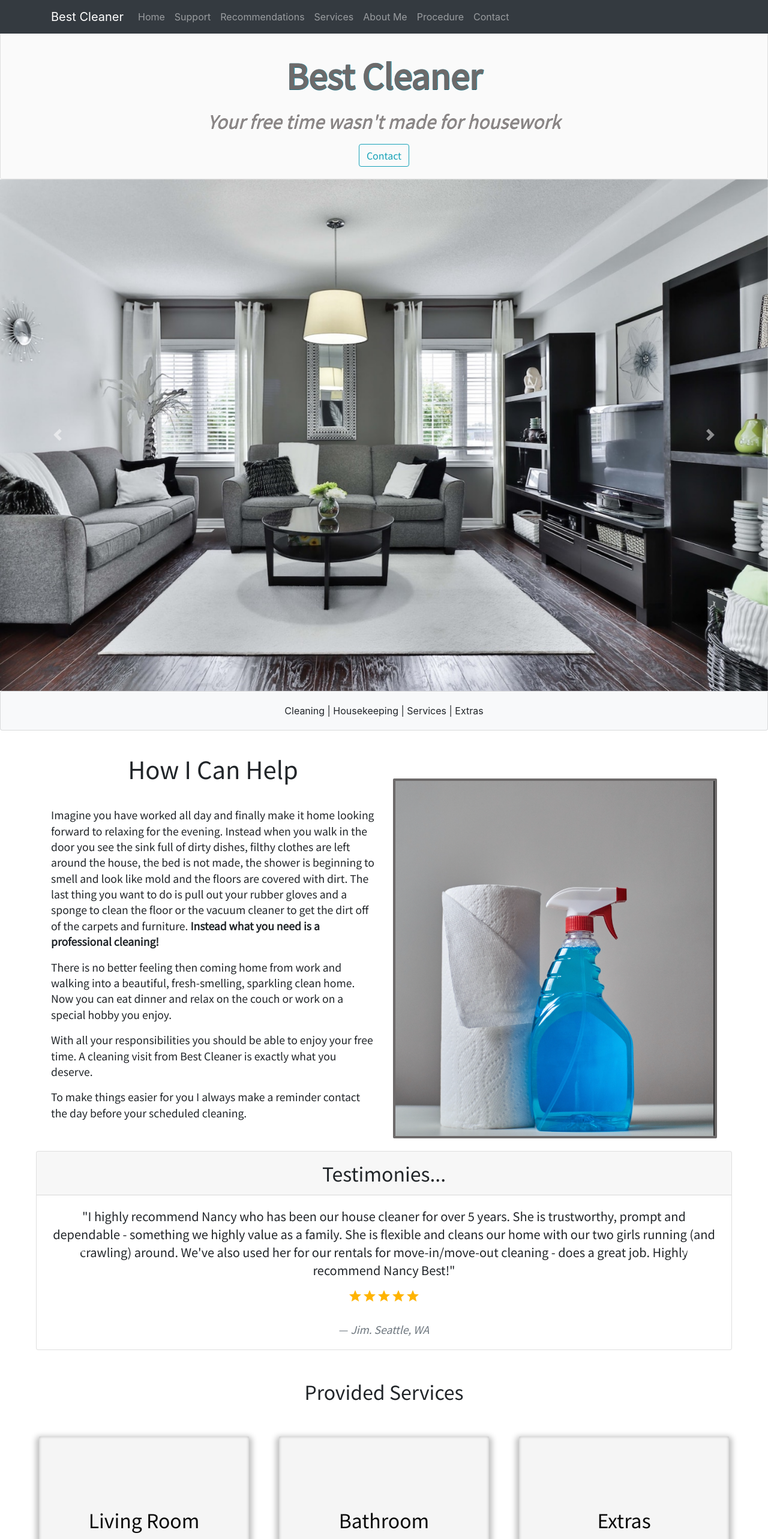
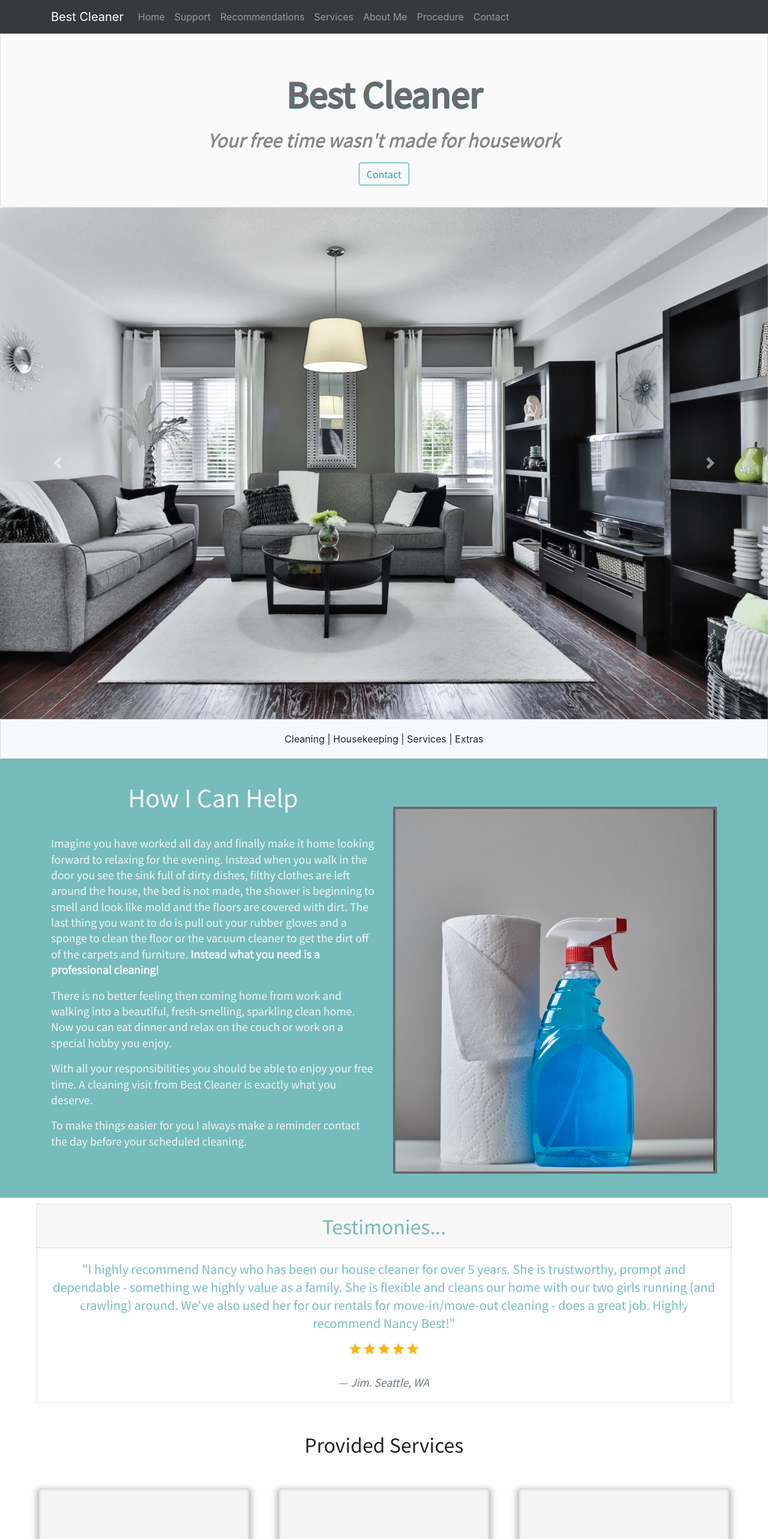
Before and after one commit to stacyburris/best-cleaner, a React (Create React App) app: page /help in a window 1280 px wide. Shown: the top 2566 px of the page at 60% size. Built offline with nearby package versions, Linux system fonts and the light colour scheme.

Commit message:
changed background color, text, and cursor pointer

```diff
--- a/src/App.css
+++ b/src/App.css
@@ -1,29 +1,34 @@
-@media(max-width: 540px){
-    .container{
-        width: 375px;
+@media (max-width: 480px) {
+  .container {
+    width: 100vw;
     display: block;
-
+  }
+  #profile {
+    width: auto;
+    height: auto;
+  }
+  .Footer {
+    height: 88vh;
   }
 
-
+  /* @media (max-width: 480px) {
+        .container {
+          width: 100vw;
+        } */
   /* .details p {
         font-size: 20px;
         color: rgb(249, 246, 246);
         text-shadow: 0.02em 0 rgb(122, 121, 121), 0 0.02em rgb(122, 121, 121);
 
     } */
-
-
 }
 
-
-@media(max-width: 1000px){
-    .container{
+/* @media (max-width: 1000px) {
+  .container {
     width: 375px;
     display: block;
   }
-    }
-
+} */
 
 .carousel-indicators li {
   background-color: transparent;
--- a/src/App.scss
+++ b/src/App.scss
@@ -1 +1,5 @@
 @import "~bootstrap/scss/bootstrap";
+
+.active {
+  color: rgba(63, 161, 161, 0.714);
+}
--- a/src/components/about/about.scss
+++ b/src/components/about/about.scss
@@ -1,27 +1,25 @@
-@import url('https://fonts.googleapis.com/css2?family=Noto+Sans+SC&display=swap');
-.about{
-    background-color: rgba(72, 179, 179, 0.714);
-
-    h2{
+@import url("https://fonts.googleapis.com/css2?family=Noto+Sans+SC&display=swap");
+.about {
+  background-color: rgba(63, 161, 161, 0.714);
+  color: whitesmoke;
+  h2 {
     text-align: center;
     margin-top: 10vh;
-        font-family: 'Noto Sans SC', sans-serif;
-
+    font-family: "Noto Sans SC", sans-serif;
   }
-    p{
+  p {
     font-size: 1.2rem;
     margin-left: 10px;
     margin-top: 20px;
-        font-family: 'Noto Sans SC', sans-serif;
+    font-family: "Noto Sans SC", sans-serif;
   }
 }
-#about-nancy{
+#about-nancy {
   padding-top: 20px;
   padding-bottom: 40px;
-
 }
-#profile{
+#profile {
   margin-top: 20vh;
   height: auto;
-    width:auto
+  width: auto;
 }
--- a/src/components/header/header.js
+++ b/src/components/header/header.js
@@ -36,7 +36,6 @@ const Header = () => {
 
  <Card>
    <div id="welcome-header">
- <Card.Header>Your "Best" Clean Yet!</Card.Header>
  <Card.Body>
    <blockquote className="blockquote mb-0">
 
--- a/src/components/header/header.scss
+++ b/src/components/header/header.scss
@@ -1,12 +1,12 @@
-@import url('https://fonts.googleapis.com/css2?family=Noto+Sans+SC&display=swap');
+@import url("https://fonts.googleapis.com/css2?family=Noto+Sans+SC&display=swap");
 
-#welcome-header{
+#welcome-header {
   text-align: center;
   background-color: rgba(245, 245, 245, 0.468);
-    font-family: 'Noto Sans SC', sans-serif;
-
-  h1{
-
+  font-family: "Noto Sans SC", sans-serif;
+  padding-top: 10vh;
+  padding-bottom: 2vh;
+  h1 {
     font-size: 3.5rem;
     margin: 1.3rem;
     font-weight: bold;
@@ -15,9 +15,13 @@
     text-shadow: 0.02em 0 rgb(54, 147, 170), 0 0.02em rgb(29, 100, 113);
   }
 }
-#welcome-header p{
+#welcome-header p {
   font-style: italic;
   font-size: 30px;
   color: rgb(141, 136, 136);
   text-shadow: 0.02em 0 rgb(122, 121, 121), 0 0.02em rgb(122, 121, 121);
 }
+
+Button {
+  cursor: pointer;
+}
--- a/src/components/help/help.js
+++ b/src/components/help/help.js
@@ -8,11 +8,12 @@ import './help.scss';
 const Help = () => {
 
 return (
-  <>
+
+  <div className="help-container">
       <Container className="help">
         <Row className="about-wrapper">
           <Col md={6} sm={12}>
-              <div className="help-container">
+              <div>
                 <h2>How I Can Help</h2>
                 <p>  Imagine you have worked all day and finally make it home looking forward to relaxing for the evening.  Instead when you walk in the door you see the sink full of dirty dishes, filthy clothes are left around the house, the bed is not made, the shower is beginning to smell and look like mold and the floors are covered with dirt.  The last thing you want to do is pull out your rubber gloves and a sponge to clean the floor or the vacuum cleaner to get the dirt off of the carpets and furniture. <strong>Instead what you need is a professional cleaning!</strong>
                 </p>
@@ -20,8 +21,6 @@ return (
                </p>
                <p>With all your responsibilities you should be able to enjoy your free time. A cleaning visit from Best Cleaner is exactly what you deserve.</p>
               <p>To make things easier for you I always make a reminder contact the day before your scheduled cleaning.</p>
-
-
 
 
 
@@ -42,7 +41,7 @@ return (
 {/* <div>
   <Recommendations/>
 </div> */}
-</>
+</div>
   );
 };
 
--- a/src/components/help/help.scss
+++ b/src/components/help/help.scss
@@ -1,22 +1,26 @@
+.help {
+  font-family: "Noto Sans SC", sans-serif;
 
-
-.help{
-    font-family: 'Noto Sans SC', sans-serif;
-
-    h2{
+  h2 {
     font-size: 2.5rem;
     margin-top: 5vh;
     margin-bottom: 5vh;
     text-align: center;
   }
-    p{
+  p {
     font-size: 1.1rem;
-
   }
 }
-#profile{
+
+.help-container {
+  background-color: rgba(63, 161, 161, 0.714);
+  color: whitesmoke;
+  padding-bottom: 5vh;
+}
+#profile {
   margin-top: 10vh;
-     height: 75vh;
+  height: auto;
+  width: auto;
   border: rgb(109, 106, 106) 4px solid;
   border-radius: 2px;
 }
```
Lines whose indentation alone changed are shown as unchanged.
